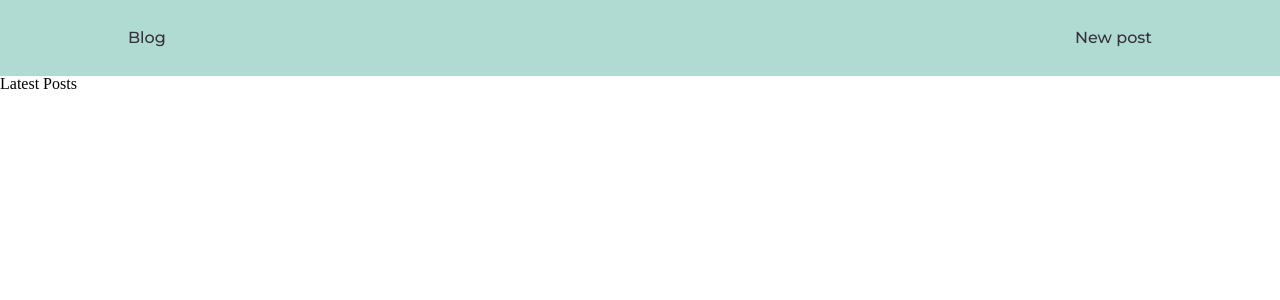
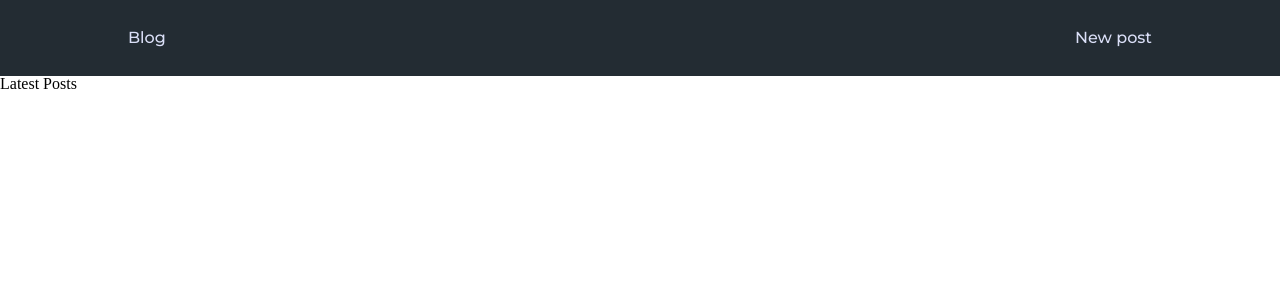
Before and after one commit to Moonlarya/blog, a Next.js app: page / in a window 1280 px wide. Shown: the top 300 px of the page. Built offline with nearby package versions, Linux system fonts and the light colour scheme.

Commit message:
[add] created color pallette

```diff
--- a/components/Header.tsx
+++ b/components/Header.tsx
@@ -5,7 +5,7 @@ import Link from "next/link";
 const HeaderContainer = styled.div`
   width: 100%;
   padding: 30px 0;
-  background-color: ${(props) => props.theme.colors.lightBlue};
+  background-color: ${(props) => props.theme.colors.gunmetal};
 `;
 
 const Navigation = styled.div`
@@ -17,7 +17,7 @@ const Navigation = styled.div`
 
 const StyledLink = styled.a`
   text-decoration: none;
-  color: ${(props) => props.theme.colors.onyx};
+  color: ${(props) => props.theme.colors.lavender};
   font-size: ${(props) => props.theme.fontSizes.small};
   font-weight: ${(props) => props.theme.fontWeigth.middle};
   font-family: ${(props) => props.theme.font};
--- a/pages/_app.tsx
+++ b/pages/_app.tsx
@@ -7,10 +7,10 @@ import { useStore } from "../redux/store";
 
 const theme = {
   colors: {
-    powderWhite: "#FFFDF9",
-    persianGreen: "#06B49A",
-    lightBlue: "#AFDBD2",
-    onyx: "#36313D",
+    lavender: "#DADFF7",
+    gunmetal: "#232C33",
+    grey: "#B5B2C2",
+    steelTeal: "#5A7D7C",
   },
   fontSizes: {
     small: "1em",
```
